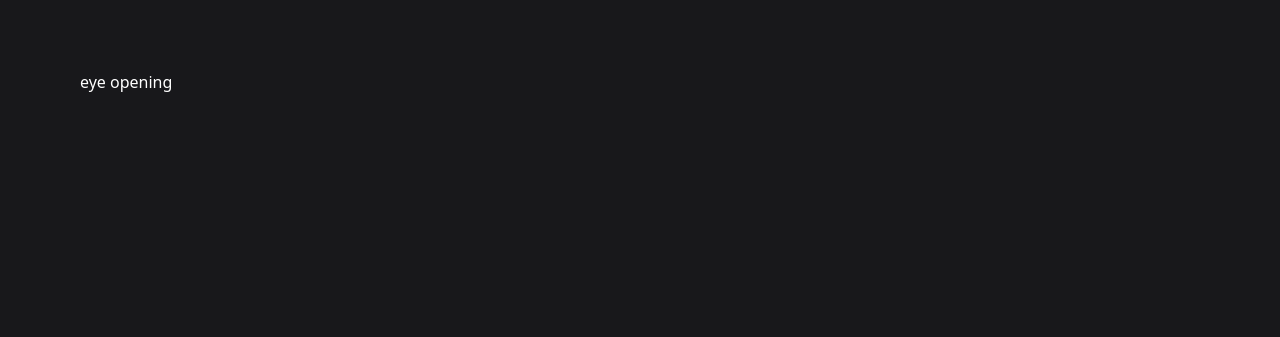
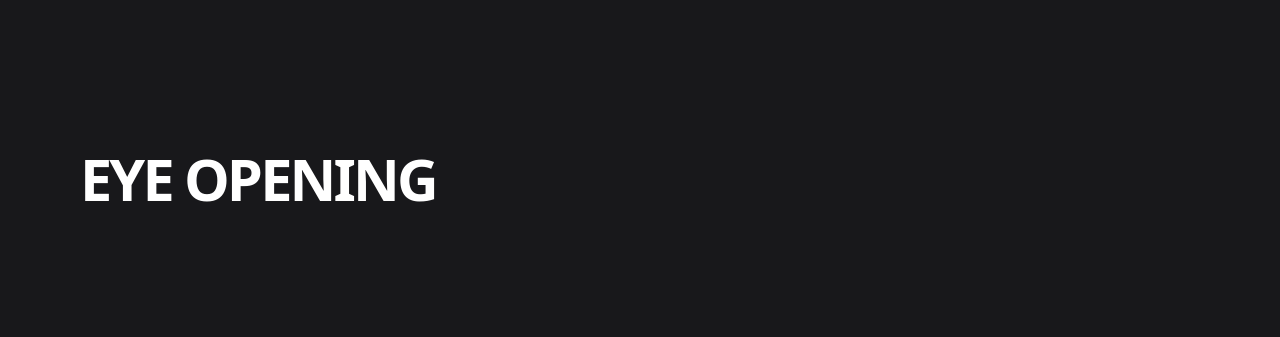
Before and after one commit to honoursbhaduria/DevBrain, a React (Vite) app in the folder devbrain/: page / in a window 1280 px wide. Shown: the part 5292-5629 px from the top of the page. Built offline with nearby package versions, Linux system fonts and the light colour scheme.

Commit message:
content added

```diff
--- a/devbrain/src/components/Footer.jsx
+++ b/devbrain/src/components/Footer.jsx
@@ -4,9 +4,10 @@ const Footer = () => {
   return (
     <div className=' w-full h-screen  bg-zinc-900 py-20 px-20 '>
         <div className='w-1/2 '>
-             <h1>   eye opening </h1>
+             <h1 className='w-full py-20  rounded-tl-3xl rounded-tr-3xl text-white text-[15vw] sm:text-[15vw] md:text-[5vw] lg:text-[4.5vw] leading-none tracking-tighter font-semibold uppercase'>   eye opening  </h1>
         </div>
-        <div className='w-1/2'>
+        < div className='w-1/2'>
+        <h1 className='w-full py-20  rounded-tl-3xl rounded-tr-3xl text-white  sm:text-[5vw] md:text-[5vw] lg:text-[2vw] leading-none tracking-tighter font-semibold uppercase justify-between '> DevBrain Code Jam – where curious minds meet challenges, break barriers with code, and create innovative solutions that shape the future of technology </h1>
 
         </div>
     </div>
```
